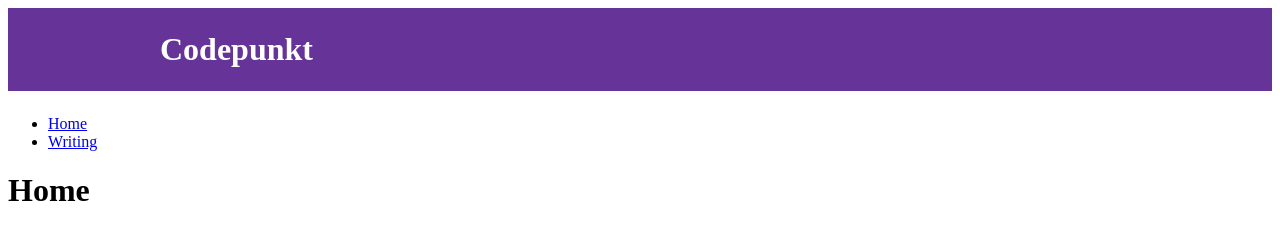
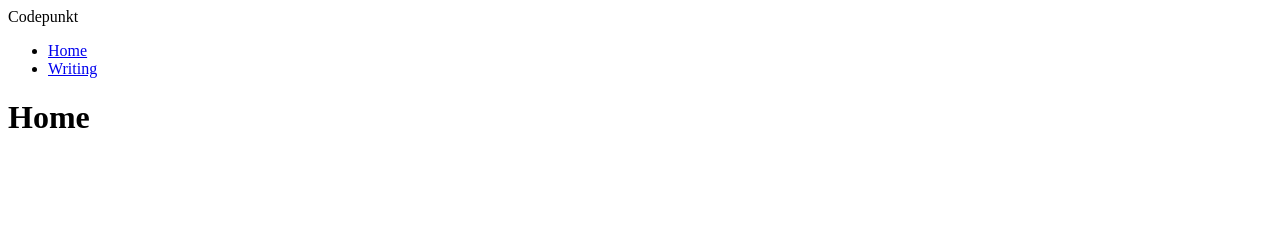
Before and after one commit to ethanmuller/codepunkt.de, a Gatsby site: page / in a window 1280 px wide. Built offline with nearby package versions, Linux system fonts and the light colour scheme; Gatsby itself is replaced by a stand-in of ours; some packages are replaced by stand-ins of ours.

Commit message:
feat: shared layout via wrapRootElement

```diff
--- a/gatsby-browser.js
+++ b/gatsby-browser.js
@@ -1,7 +1,7 @@
-/**
- * Implement Gatsby's Browser APIs in this file.
- *
- * See: https://www.gatsbyjs.org/docs/browser-apis/
- */
+import React from 'react'
+import { Layout } from './src/components/layout'
 
-// You can delete this file if you're not using it
+// Wrap with component that won’t get unmounted on page changes.
+export const wrapRootElement = ({ element }) => {
+  return <Layout>{element}</Layout>
+}
--- a/gatsby-ssr.js
+++ b/gatsby-ssr.js
@@ -5,3 +5,10 @@
  */
 
 // You can delete this file if you're not using it
+import React from 'react'
+import { Layout } from './src/components/layout'
+
+// Wrap with component that won’t get unmounted on page changes.
+export const wrapRootElement = ({ element }) => {
+  return <Layout>{element}</Layout>
+}
--- a/src/components/header.js
+++ /dev/null
@@ -1,31 +0,0 @@
-import { Link } from 'gatsby'
-import React from 'react'
-
-export const Header = ({ siteTitle = '' }) => (
-  <header
-    style={{
-      background: `rebeccapurple`,
-      marginBottom: `1.45rem`,
-    }}
-  >
-    <div
-      style={{
-        margin: `0 auto`,
-        maxWidth: 960,
-        padding: `1.45rem 1.0875rem`,
-      }}
-    >
-      <h1 style={{ margin: 0 }}>
-        <Link
-          to="/"
-          style={{
-            color: `white`,
-            textDecoration: `none`,
-          }}
-        >
-          {siteTitle}
-        </Link>
-      </h1>
-    </div>
-  </header>
-)
--- a/src/components/layout.js
+++ b/src/components/layout.js
@@ -1,22 +1,10 @@
-import { graphql, useStaticQuery } from 'gatsby'
 import React from 'react'
-import { Header } from './header'
 import { Menu } from './menu'
 
 export const Layout = ({ children }) => {
-  const data = useStaticQuery(graphql`
-    query SiteTitleQuery {
-      site {
-        siteMetadata {
-          title
-        }
-      }
-    }
-  `)
-
   return (
     <>
-      <Header siteTitle={data.site.siteMetadata.title} />
+      <header>Codepunkt</header>
       <Menu />
       <main>{children}</main>
     </>
--- a/src/mdx/writing-index-template.js
+++ b/src/mdx/writing-index-template.js
@@ -1,6 +1,5 @@
 import { graphql, Link } from 'gatsby'
 import React from 'react'
-import { Layout } from '../components/layout'
 import { Seo } from '../components/seo'
 
 const WritingIndexTemplate = (props) => {
@@ -17,7 +16,7 @@ const WritingIndexTemplate = (props) => {
   } = props
 
   return (
-    <Layout>
+    <>
       <Seo title="Writing" />
       <h1>Writing</h1>
       <ul>
@@ -38,7 +37,7 @@ const WritingIndexTemplate = (props) => {
           }
         )}
       </ul>
-    </Layout>
+    </>
   )
 }
 
--- a/src/mdx/writing-template.js
+++ b/src/mdx/writing-template.js
@@ -1,7 +1,6 @@
 import { graphql } from 'gatsby'
 import MDXRenderer from 'gatsby-plugin-mdx/mdx-renderer'
 import React from 'react'
-import { Layout } from '../components/layout'
 import { Seo } from '../components/seo'
 
 const WritingTemplate = (props) => {
@@ -16,7 +15,7 @@ const WritingTemplate = (props) => {
   } = props
 
   return (
-    <Layout>
+    <>
       <Seo title={`${subtitle ? `${subtitle} ` : ''}${title}`} />
       <header>
         <h2>{subtitle}</h2>
@@ -24,7 +23,7 @@ const WritingTemplate = (props) => {
         <p>{description}</p>
       </header>
       <MDXRenderer>{props.data.mdx.body}</MDXRenderer>
-    </Layout>
+    </>
   )
 }
 
--- a/src/pages/index.js
+++ b/src/pages/index.js
@@ -1,12 +1,11 @@
 import React from 'react'
-import { Layout } from '../components/layout'
 import { Seo } from '../components/seo'
 
 const IndexPage = () => (
-  <Layout>
+  <>
     <Seo title="Home" />
     <h1>Home</h1>
-  </Layout>
+  </>
 )
 
 export default IndexPage
```
Also changed, not shown: src/pages/404.js (+3 -5 lines).
